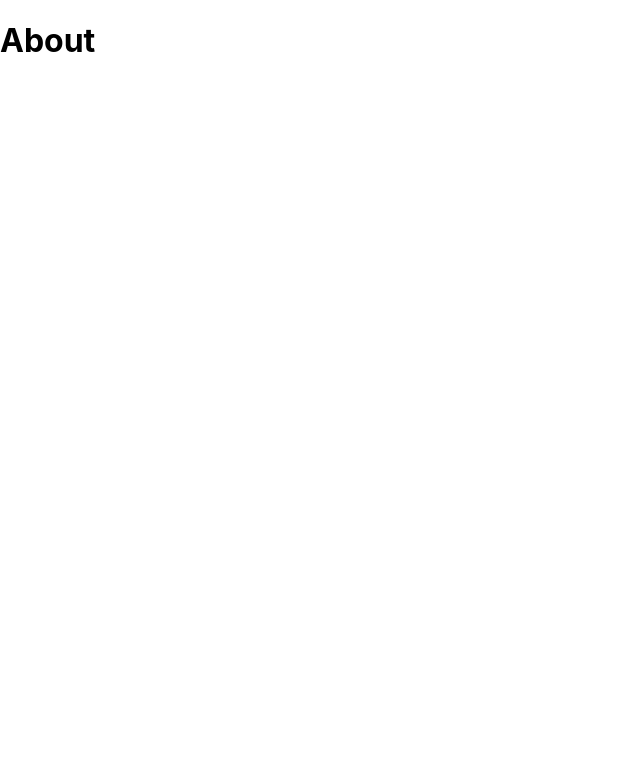
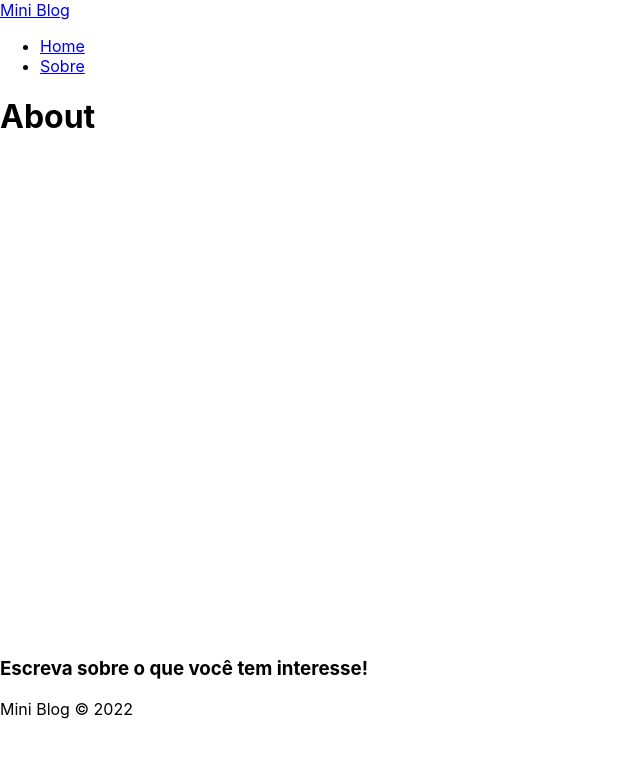
Before and after one commit to Johhdq/miniblog_project, a React (Create React App) app: page /about in a window 1280 px wide. Shown: the top 758 px of the page, without its empty margins (0-640 px from the left). Built offline with nearby package versions, Linux system fonts and the light colour scheme.

Commit message:
adicionado componente de navbar e footer

```diff
--- a/src/App.js
+++ b/src/App.js
@@ -5,14 +5,22 @@ import { BrowserRouter, Routes, Route, Navigate } from "react-router-dom";
 import { Home } from "./pages/Home/Home";
 import { About } from "./pages/About/About";
 
+// components
+import { Navbar } from "./components/Navbar";
+import { Footer } from "./components/Footer";
+
 function App() {
   return (
     <div className="App">
       <BrowserRouter>
-        <Routes>
-          <Route path="/" element={<Home />} />
-          <Route path="/about" element={<About />} />
-        </Routes>
+        <Navbar />
+        <div className="container">
+          <Routes>
+            <Route path="/" element={<Home />} />
+            <Route path="/about" element={<About />} />
+          </Routes>
+        </div>
+        <Footer />
       </BrowserRouter>
     </div>
   );
--- /dev/null
+++ b/src/components/Footer.js
@@ -0,0 +1,10 @@
+import styles from "./Footer.module.css";
+
+export const Footer = () => {
+  return (
+    <footer>
+        <h3>Escreva sobre o que você tem interesse!</h3>
+        <p>Mini Blog &copy; 2022</p>
+    </footer>
+  );
+};
--- /dev/null
+++ b/src/components/Navbar.js
@@ -0,0 +1,20 @@
+import { NavLink } from "react-router-dom";
+import styles from "./Navbar.module.css";
+
+export const Navbar = () => {
+  return (
+    <nav>
+      <NavLink to="/">
+        Mini <span>Blog</span>
+      </NavLink>
+      <ul>
+        <li>
+          <NavLink to="/">Home</NavLink>
+        </li>
+        <li>
+          <NavLink to="/about">Sobre</NavLink>
+        </li>
+      </ul>
+    </nav>
+  );
+};
```
Also changed, not shown: src/components/Footer.module.css (added), src/components/Navbar.module.css (added).
